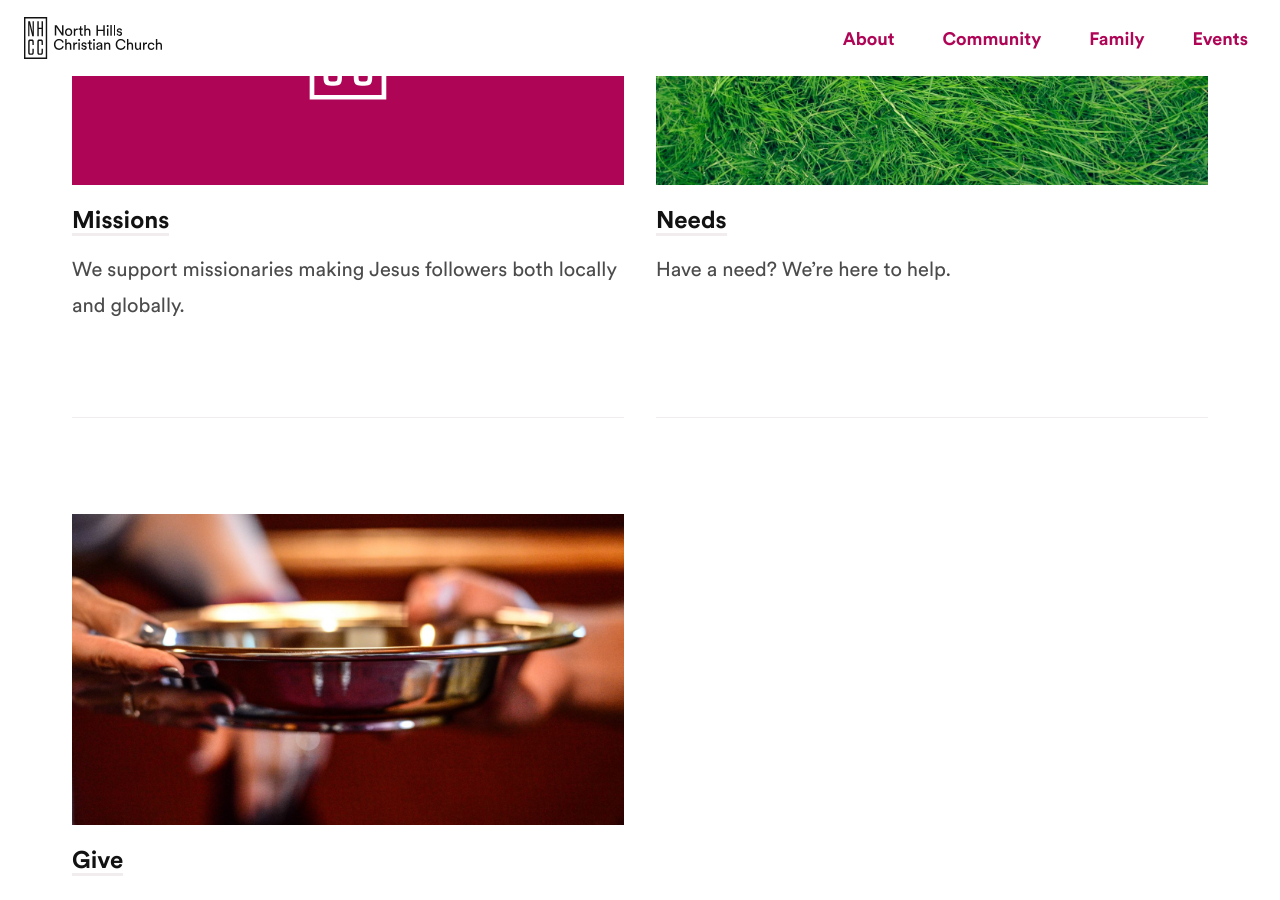
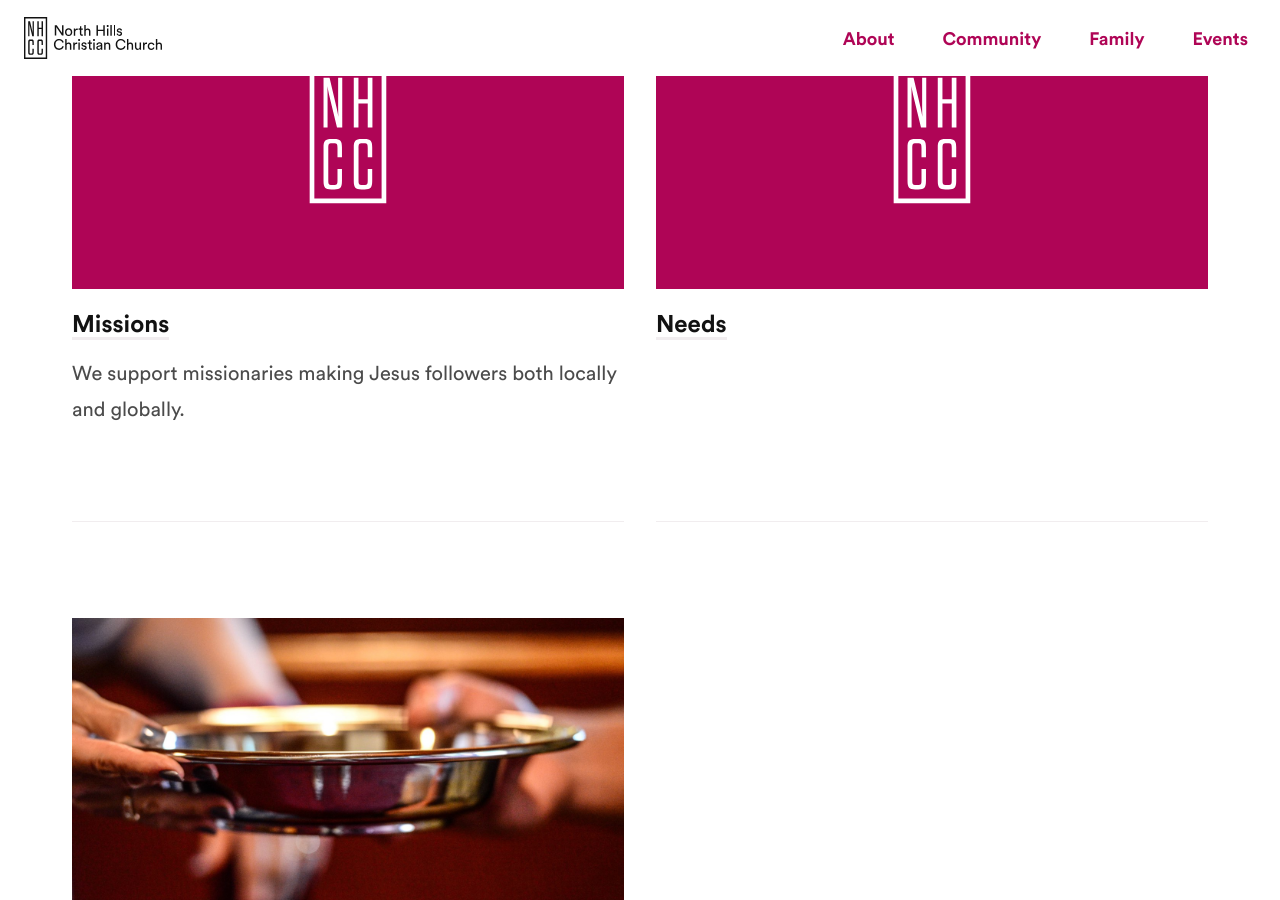
Before and after one commit to kevinrupert/nhcc-web-production, a Jekyll site: the page built from community.md, in a window 1280 px wide and 900 px high, scrolled down 1108 px. Built offline with Jekyll 4.4.1, drawn with Linux system fonts in a browser that asks for light colours; comment, search, counter and statistics services are not loaded.

Commit message:
Updated Community

```diff
--- a/community.md
+++ b/community.md
@@ -7,12 +7,12 @@
 Community2Community image: "/uploads/comm2comm-hero.jpg"
 Small Groups headline: Small Groups are the core of our gathering and learning outside
   the regular worship service.
-Small Groups image: "/uploads/placeholder.svg"
+Small Groups image: "/uploads/NHCC-GROUPS-WEBSITE.jpg"
 Missions headline: We support missionaries making Jesus followers both locally and
   globally.
 Missions image: "/uploads/placeholder.svg"
-Needs headline: Have a need? We’re here to help.
-Needs image: "/uploads/needs-hero-02e7af.jpg"
+Prayer headline: Have a Prayer Request?
+Needs image: "/uploads/placeholder.svg"
 Give headline: Our church relies on the generosity of donors to fulfill the mission
   of making Jesus followers of the whole family.
 Give image: "/uploads/give-hero.jpg"
```
